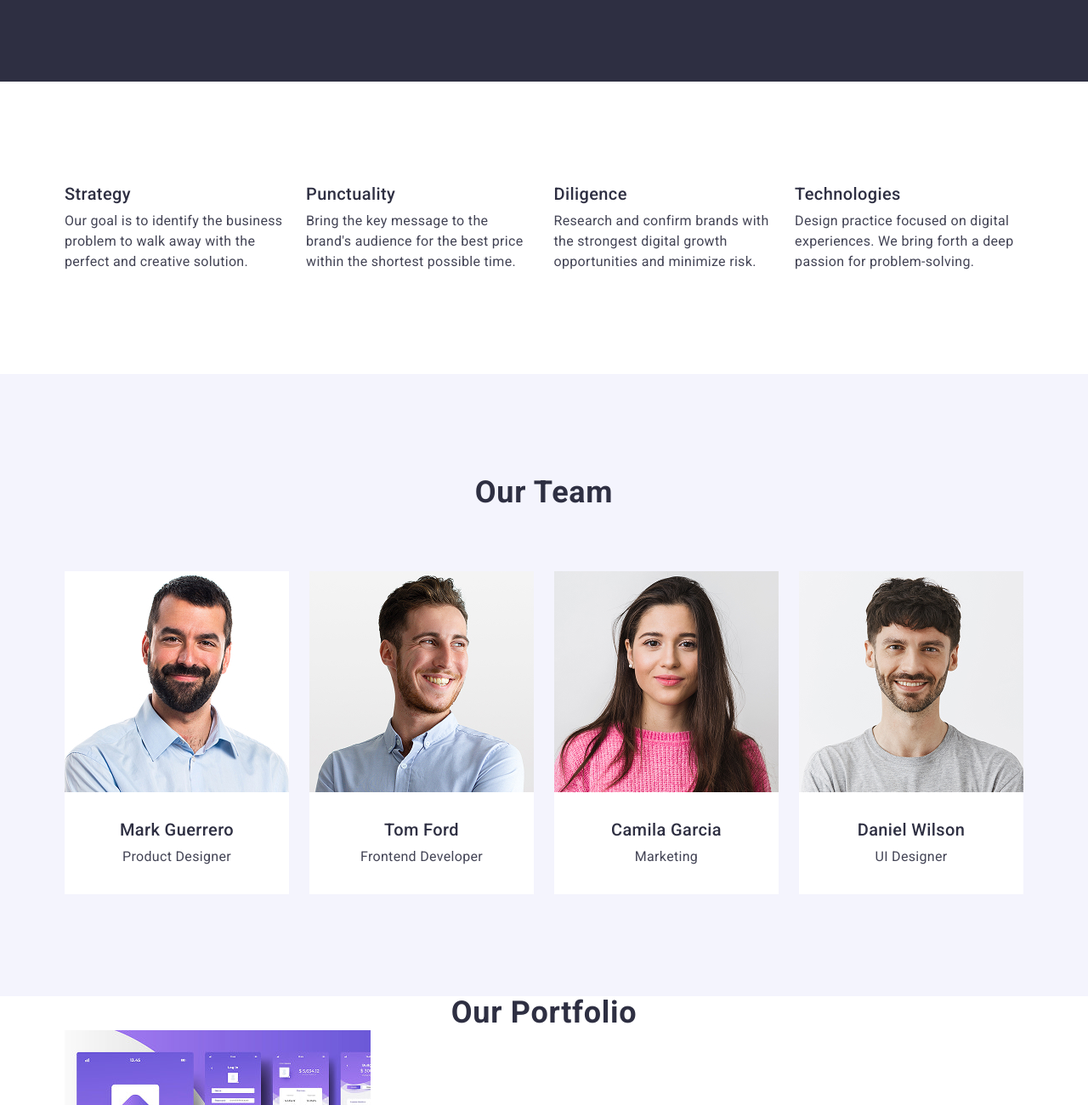
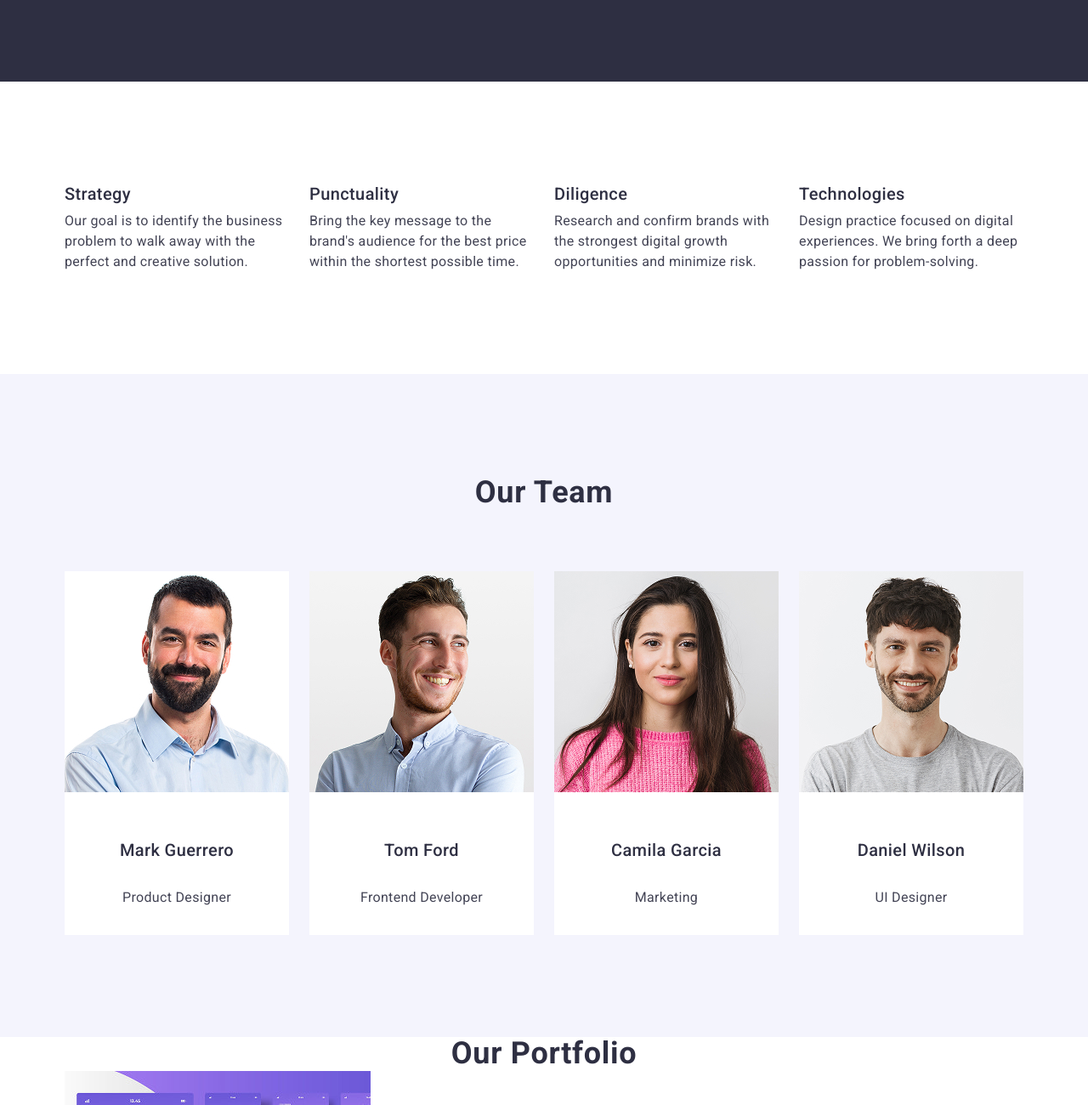
Before and after one commit to KozhanSerhii/goit-markup-hw-03, a plain HTML site: page index.html in a window 1280 px wide. Shown: the part 582-1882 px from the top of the page at 85% size. Drawn offline with nearby package versions, Linux system fonts and the light colour scheme.

Commit message:
change css

```diff
--- a/css/styles.css
+++ b/css/styles.css
@@ -197,20 +197,13 @@ font-weight: 500;
     padding: 120px 0;
 }
 
-.our-advantage-title{
-    color: #2e2f42;
-}
-
 .advantage-list{
     display: flex;
-    width: calc((100% - 72) / 3);
     gap: 24px;
 }
 
 .advantage-list-item{
-    display: flex;
-    flex-direction: column;
-    gap: 8px;
+    width: calc((100% - 72px) / 4);
 }
 
 .advantage-title{
@@ -219,6 +212,7 @@ font-weight: 500;
     line-height: 1.2;
     letter-spacing: 0.02em;
     color: #2e2f42;
+    margin-bottom: 8px;
 }
 
 .text-advantage{
@@ -259,7 +253,8 @@ font-weight: 500;
     display: flex;
     flex-direction: column;
     background-color: #FFFFFF;
-    width: calc((100% - 72px) / 4);
+    flex-basis: calc((100% - 72px) / 4);
+    gap: 24px;
 }
 
 .teammate-photo{
```
